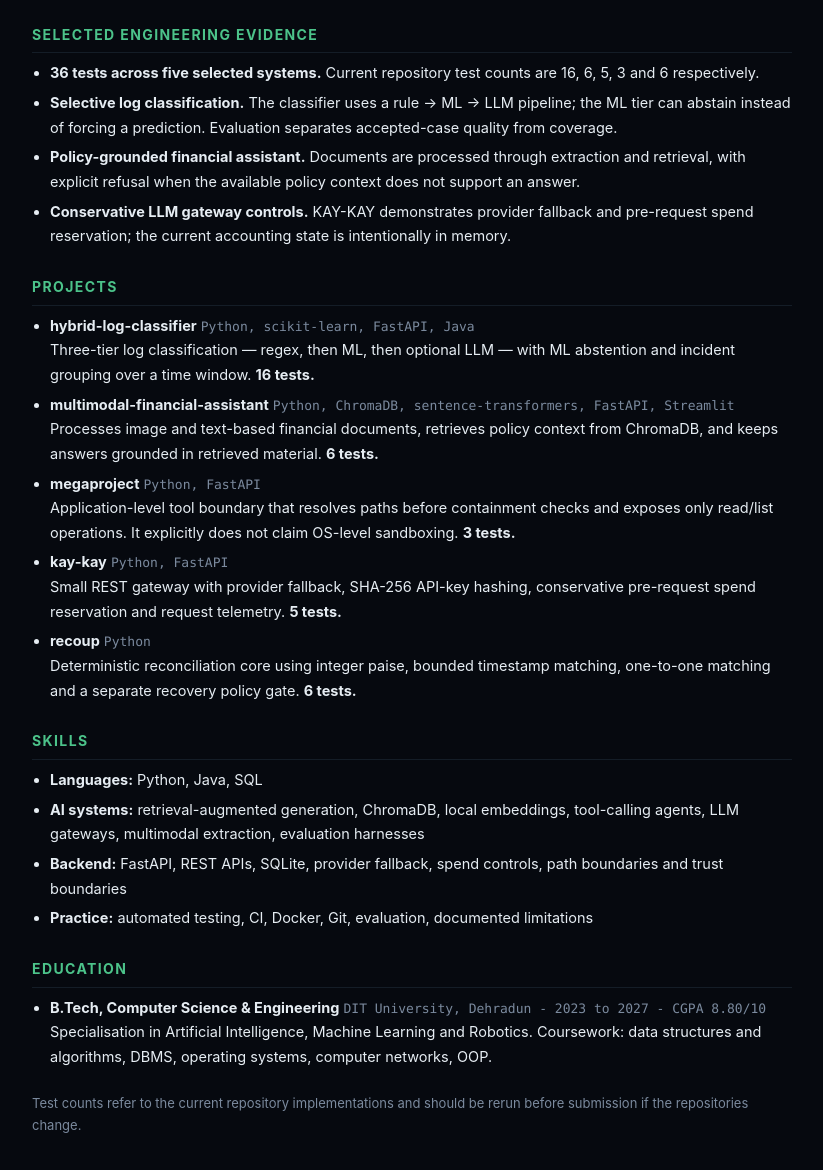
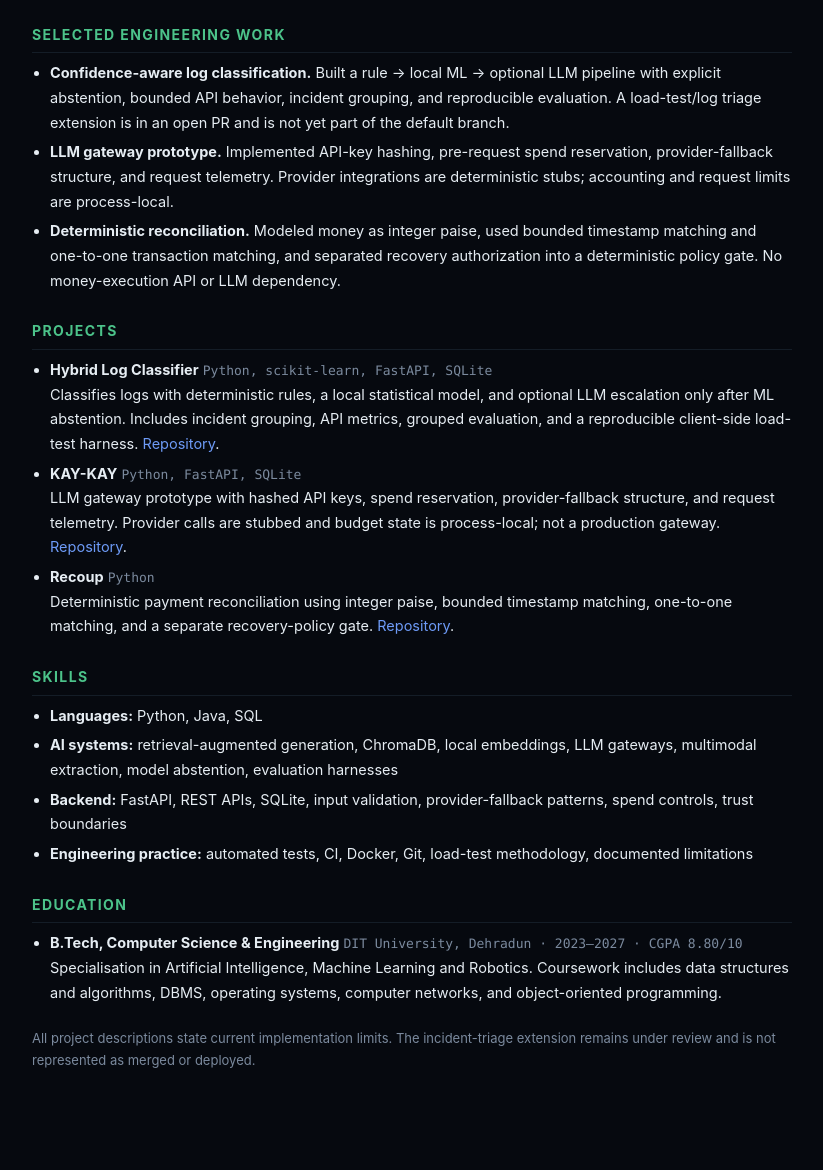
Before and after one commit to HarshCodeK/HarshCodeK, a website: page resume.html in a window 1280 px wide. Shown: the part 140-1310 px from the top of the page, without its empty margins (228-1051 px from the left). After the commit the page ends 1246 px from the top, so only its background shows below. Drawn offline with Linux system fonts and the light colour scheme.

Commit message:
docs: align resume with three verified projects

```diff
--- a/resume.html
+++ b/resume.html
@@ -3,7 +3,7 @@
 <head>
 <meta charset="utf-8">
 <meta name="viewport" content="width=device-width,initial-scale=1">
-<title>Harsh Paresh Kharavle - resume</title>
+<title>Harsh Kharavle — Resume</title>
 <link rel="stylesheet" href="assets/house.css">
 <style>
 body{background:var(--ink)}
@@ -26,51 +26,44 @@ a{color:#000;text-decoration:none}
 </head>
 <body>
 <div class="sheet">
-<h1>Harsh Paresh Kharavle</h1>
-<div class="contact">AI Systems Engineer - Python / Java / Backend / Applied AI<br>
-harsh.kharavle@gmail.com - github.com/HarshCodeK - linkedin.com/in/harsh-k-422932284</div>
+<h1>Harsh Kharavle</h1>
+<div class="contact">Software Developer | Applied AI Systems — Python / Backend / AI<br>
+harsh.kharavle@gmail.com · github.com/HarshCodeK · linkedin.com/in/harsh-k-422932284</div>
 
-<h2>Selected engineering evidence</h2>
+<h2>Selected engineering work</h2>
 <ul>
-<li><b>36 tests across five selected systems.</b> Current repository test counts are 16, 6, 5, 3 and 6 respectively.</li>
-<li><b>Selective log classification.</b> The classifier uses a rule → ML → LLM pipeline; the ML tier can abstain instead of forcing a prediction. Evaluation separates accepted-case quality from coverage.</li>
-<li><b>Policy-grounded financial assistant.</b> Documents are processed through extraction and retrieval, with explicit refusal when the available policy context does not support an answer.</li>
-<li><b>Conservative LLM gateway controls.</b> KAY-KAY demonstrates provider fallback and pre-request spend reservation; the current accounting state is intentionally in memory.</li>
+<li><b>Confidence-aware log classification.</b> Built a rule → local ML → optional LLM pipeline with explicit abstention, bounded API behavior, incident grouping, and reproducible evaluation. A load-test/log triage extension is in an open PR and is not yet part of the default branch.</li>
+<li><b>LLM gateway prototype.</b> Implemented API-key hashing, pre-request spend reservation, provider-fallback structure, and request telemetry. Provider integrations are deterministic stubs; accounting and request limits are process-local.</li>
+<li><b>Deterministic reconciliation.</b> Modeled money as integer paise, used bounded timestamp matching and one-to-one transaction matching, and separated recovery authorization into a deterministic policy gate. No money-execution API or LLM dependency.</li>
 </ul>
 
 <h2>Projects</h2>
 <ul>
-<li><span class="role">hybrid-log-classifier</span> <span class="meta">Python, scikit-learn, FastAPI, Java</span><br>
-Three-tier log classification — regex, then ML, then optional LLM — with ML abstention and incident grouping over a time window. <b>16 tests.</b></li>
+<li><span class="role">Hybrid Log Classifier</span> <span class="meta">Python, scikit-learn, FastAPI, SQLite</span><br>
+Classifies logs with deterministic rules, a local statistical model, and optional LLM escalation only after ML abstention. Includes incident grouping, API metrics, grouped evaluation, and a reproducible client-side load-test harness. <a href="https://github.com/HarshCodeK/hybrid-log-classifier">Repository</a>.</li>
 
-<li><span class="role">multimodal-financial-assistant</span> <span class="meta">Python, ChromaDB, sentence-transformers, FastAPI, Streamlit</span><br>
-Processes image and text-based financial documents, retrieves policy context from ChromaDB, and keeps answers grounded in retrieved material. <b>6 tests.</b></li>
+<li><span class="role">KAY-KAY</span> <span class="meta">Python, FastAPI, SQLite</span><br>
+LLM gateway prototype with hashed API keys, spend reservation, provider-fallback structure, and request telemetry. Provider calls are stubbed and budget state is process-local; not a production gateway. <a href="https://github.com/HarshCodeK/kay-kay">Repository</a>.</li>
 
-<li><span class="role">megaproject</span> <span class="meta">Python, FastAPI</span><br>
-Application-level tool boundary that resolves paths before containment checks and exposes only read/list operations. It explicitly does not claim OS-level sandboxing. <b>3 tests.</b></li>
-
-<li><span class="role">kay-kay</span> <span class="meta">Python, FastAPI</span><br>
-Small REST gateway with provider fallback, SHA-256 API-key hashing, conservative pre-request spend reservation and request telemetry. <b>5 tests.</b></li>
-
-<li><span class="role">recoup</span> <span class="meta">Python</span><br>
-Deterministic reconciliation core using integer paise, bounded timestamp matching, one-to-one matching and a separate recovery policy gate. <b>6 tests.</b></li>
+<li><span class="role">Recoup</span> <span class="meta">Python</span><br>
+Deterministic payment reconciliation using integer paise, bounded timestamp matching, one-to-one matching, and a separate recovery-policy gate. <a href="https://github.com/HarshCodeK/recoup">Repository</a>.</li>
 </ul>
 
 <h2>Skills</h2>
 <ul>
 <li><b>Languages:</b> Python, Java, SQL</li>
-<li><b>AI systems:</b> retrieval-augmented generation, ChromaDB, local embeddings, tool-calling agents, LLM gateways, multimodal extraction, evaluation harnesses</li>
-<li><b>Backend:</b> FastAPI, REST APIs, SQLite, provider fallback, spend controls, path boundaries and trust boundaries</li>
-<li><b>Practice:</b> automated testing, CI, Docker, Git, evaluation, documented limitations</li>
+<li><b>AI systems:</b> retrieval-augmented generation, ChromaDB, local embeddings, LLM gateways, multimodal extraction, model abstention, evaluation harnesses</li>
+<li><b>Backend:</b> FastAPI, REST APIs, SQLite, input validation, provider-fallback patterns, spend controls, trust boundaries</li>
+<li><b>Engineering practice:</b> automated tests, CI, Docker, Git, load-test methodology, documented limitations</li>
 </ul>
 
 <h2>Education</h2>
 <ul>
-<li><span class="role">B.Tech, Computer Science &amp; Engineering</span> <span class="meta">DIT University, Dehradun - 2023 to 2027 - CGPA 8.80/10</span><br>
-Specialisation in Artificial Intelligence, Machine Learning and Robotics. Coursework: data structures and algorithms, DBMS, operating systems, computer networks, OOP.</li>
+<li><span class="role">B.Tech, Computer Science &amp; Engineering</span> <span class="meta">DIT University, Dehradun · 2023–2027 · CGPA 8.80/10</span><br>
+Specialisation in Artificial Intelligence, Machine Learning and Robotics. Coursework includes data structures and algorithms, DBMS, operating systems, computer networks, and object-oriented programming.</li>
 </ul>
 
-<p class="small muted" style="margin-top:22px">Test counts refer to the current repository implementations and should be rerun before submission if the repositories change.</p>
+<p class="small muted" style="margin-top:22px">All project descriptions state current implementation limits. The incident-triage extension remains under review and is not represented as merged or deployed.</p>
 </div>
 <script>console.log("Print this page to PDF with Ctrl+P / Save as PDF.");</script>
 </body>
```
